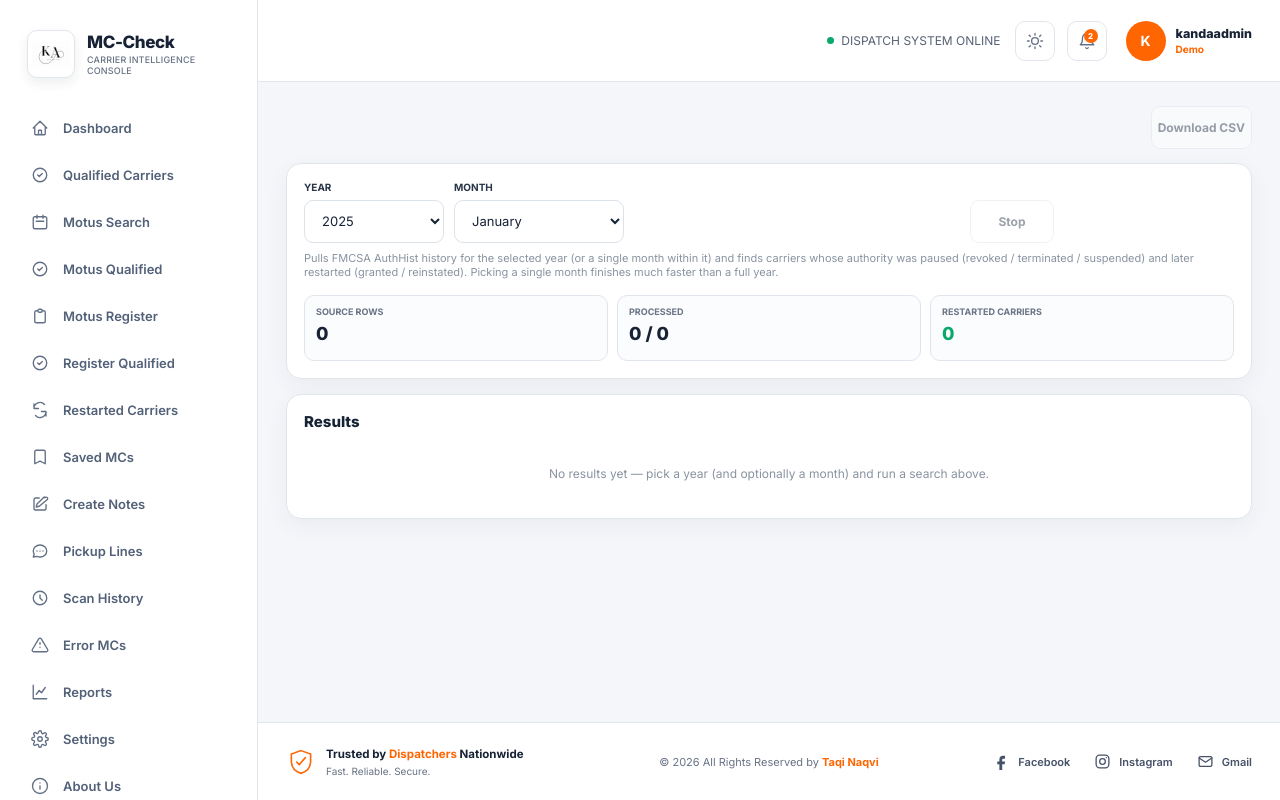
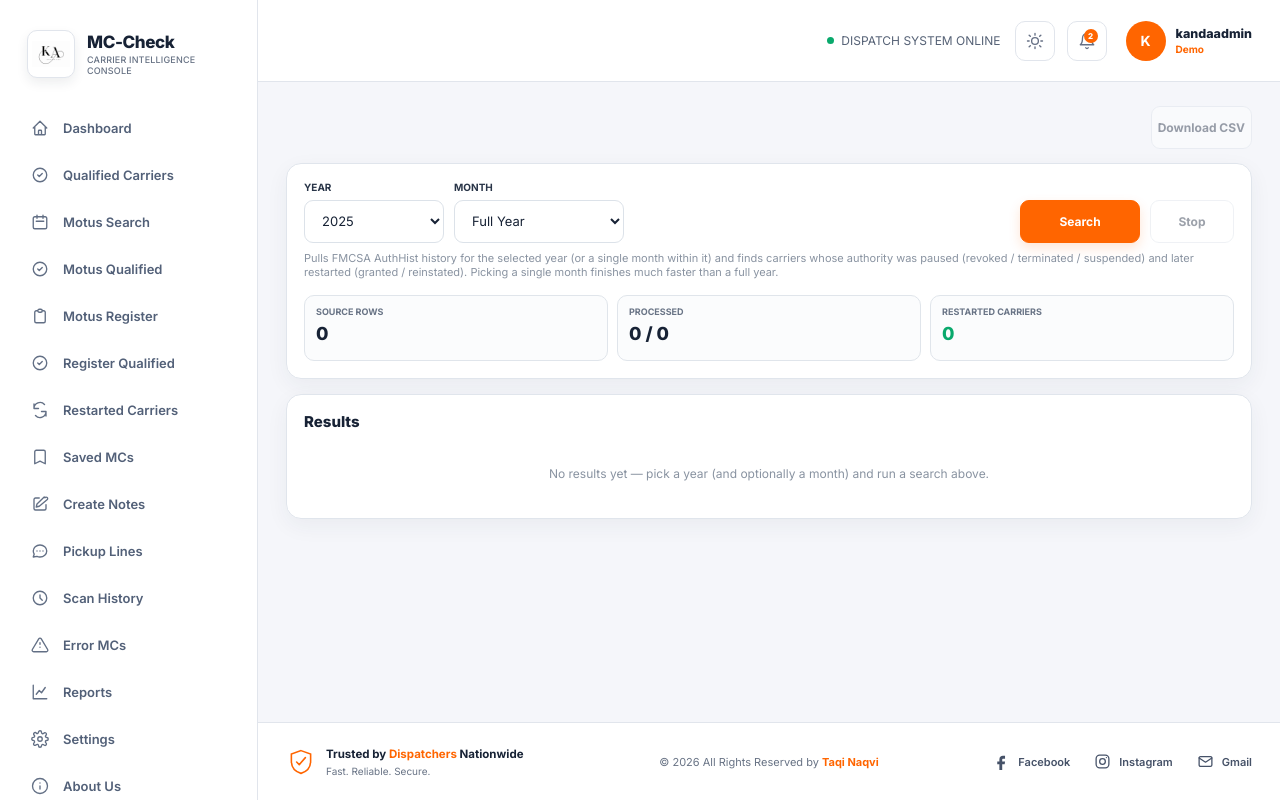
Before and after one commit to taqinaqvi072/mc-check, a Flask app: template templates/restarted_search.html in a window 1280 px wide. Run offline with Flask 3, Linux system fonts and the light colour scheme; the template is opened without the code that fills it, so the values that code supplies are empty; parts of the project's set-up code (start-up, migrations or seed data) failed here and were passed over; some libraries are stand-ins or nearby versions.

Commit message:
Update restarted_search.html

```diff
--- a/templates/restarted_search.html
+++ b/templates/restarted_search.html
@@ -9,7 +9,7 @@
 
 .scan-controls-restart {
   display: grid;
-  grid-template-columns: 140px 170px 1fr 84px 170px;
+  grid-template-columns: 140px 170px 1fr 120px 84px;
   align-items: end;
   gap: 10px;
 }
@@ -119,7 +119,7 @@ html[data-theme="dark"] .log-scroll td { color: #c7d0db; }
         <div class="field">
           <label>Month</label>
           <select id="restartMonth">
-            <!-- <option value="">Full Year</option> -->
+            <option value="">Full Year</option>
             <option value="1">January</option>
             <option value="2">February</option>
             <option value="3">March</option>
@@ -137,9 +137,9 @@ html[data-theme="dark"] .log-scroll td { color: #c7d0db; }
 
         <div></div>
 
-        <!-- <button class="d-btn d-btn-primary" id="restartStartBtn" onclick="restartStart()">
+        <button class="d-btn d-btn-primary" id="restartStartBtn" onclick="restartStart()">
           Search
-        </button> -->
+        </button>
 
         <button class="d-btn" id="restartStopBtn" onclick="restartStop()" disabled>
           Stop
@@ -220,7 +220,7 @@ function restartRenderResults(rows) {
     return;
   }
   let html = `<table><thead><tr>
-    <th>MC Number</th><th>Paused Date</th><th>Restarted Date</th><th>PU</th><th>City/State</th>
+    <th>MC Number</th><th>Paused Date</th><th>Restarted Date</th><th>PU</th><th>City/State</th><th>Phone</th>
   </tr></thead><tbody>`;
   for (const r of rows) {
     html += `<tr>
@@ -229,6 +229,7 @@ function restartRenderResults(rows) {
       <td>${r.restarted_date || '—'}</td>
       <td>${r.power_units ?? 'N/A'}</td>
       <td>${[r.city, r.state].filter(Boolean).join(', ') || 'N/A'}</td>
+      <td>${r.phone || 'N/A'}</td>
     </tr>`;
   }
   html += '</tbody></table>';
```
